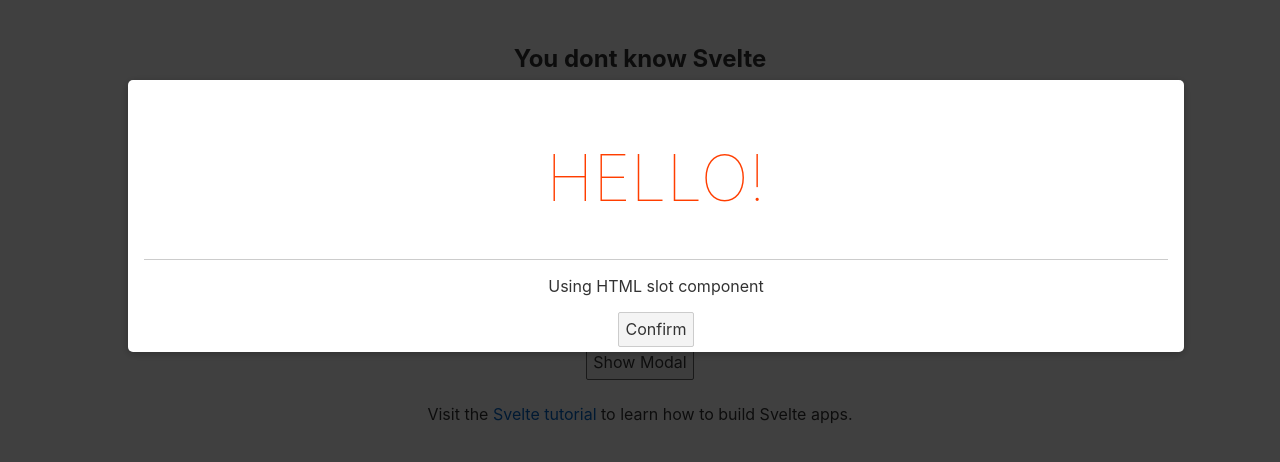
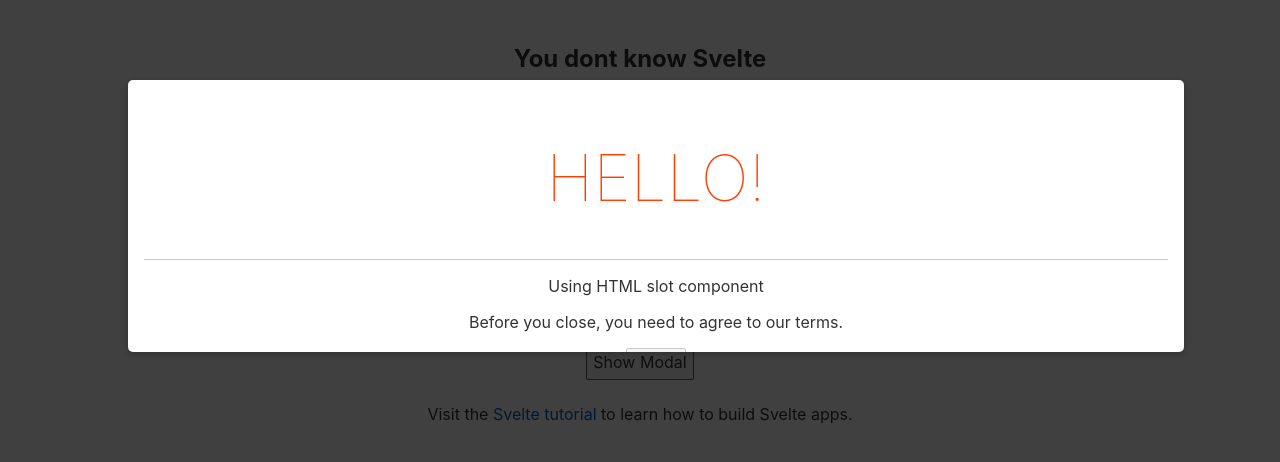
Before and after one commit to agungTuanany/svelte_course, a Svelte app in the folder diving_deeper_into_component/: page / in a window 1280 px wide. Both pictures are taken after a click on the button "Show Modal". Shown: the top 462 px of the page. Built offline with nearby package versions, Linux system fonts and the light colour scheme.

Commit message:
Chapter_6: Diving deeper into component | Using slot props technique

```diff
--- a/diving_deeper_into_component/src/App.svelte
+++ b/diving_deeper_into_component/src/App.svelte
@@ -16,6 +16,7 @@
     ]
 
     let showModal = false
+    let closeable = false
 
     // ###############################################
     function addToCart (event) {
@@ -70,10 +71,14 @@
     <button on:click="{modalEventTrue}" type="">Show Modal</button>
 
     {#if showModal}
-        <Modal on:cancel="{modalEventFalse}" on:close="{modalEventFalse}">
+        <Modal
+            on:cancel="{modalEventFalse}"
+            on:close="{modalEventFalse}"
+            let:didAgree="{closeable}">
+
             <h1 slot="header">Hello!</h1>
             <p>Using HTML slot component</p>
-            <button slot="footer" on:click="{modalEventFalse}">Confirm</button>
+            <button slot="footer" on:click="{modalEventFalse}" disabled="{!closeable}">Confirm</button>
         </Modal>
     {/if}
 
--- a/diving_deeper_into_component/src/UI/Modal.svelte
+++ b/diving_deeper_into_component/src/UI/Modal.svelte
@@ -3,8 +3,16 @@
 
     // ###############################################
     const dispatch = createEventDispatcher ()
-    const dispacthClose = () => dispatch ("close")
+    const dispatchClose = () => dispatch ("close")
     const dispatchCancel = () => dispatch ("cancel")
+
+    // ###############################################
+    let agreed = false
+
+    //const slotBtnDisclaimer = () =>  agreed = true
+    function slotBtnDisclaimer () {
+        return agreed = true
+    }
 
 </script>
 
@@ -38,19 +46,22 @@
     }
 </style>
 
-<div class="backdrop" on:click="{dispacthClose}"></div>
+<div class="backdrop" on:click="{dispatchClose}"></div>
 <div class="modal">
     <!-- https://developer.mozilla.org/en-US/docs/Web/HTML/Element/Slot -->
     <header>
         <slot name="header" />
     </header>
-
     <div class="content">
         <slot />
     </div>
+    <div class="disclaimer">
+        <p>Before you close, you need to agree to our terms.</p>
+        <button type="" on:click="{slotBtnDisclaimer}">Agree</button>
+    </div>
     <footer>
-        <slot name="footer">
-        <button on:click="{dispatchCancel}">Close</button>
+        <slot name="footer" didAgree="{agreed}">
+        <button on:click="{dispatchCancel}" disabled={!agreed}>Close</button>
         </slot>
     </footer>
 
```
